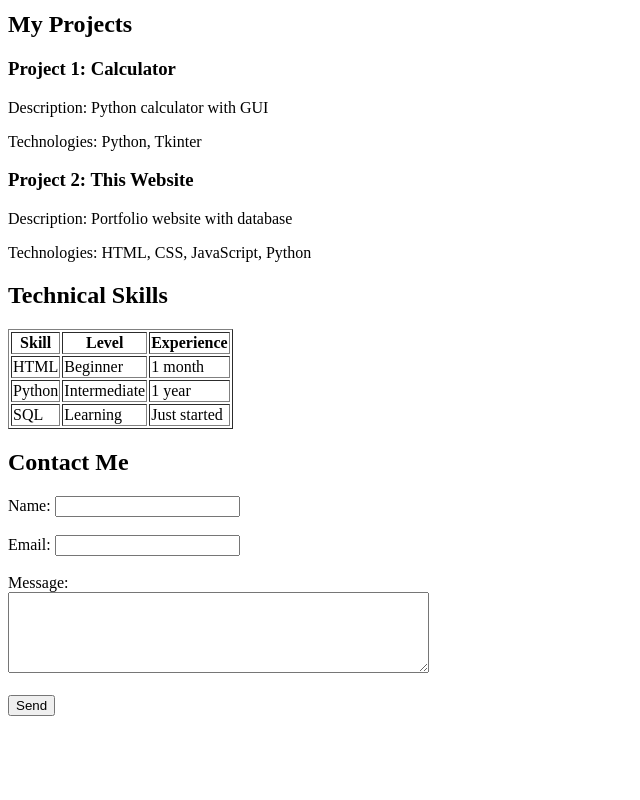
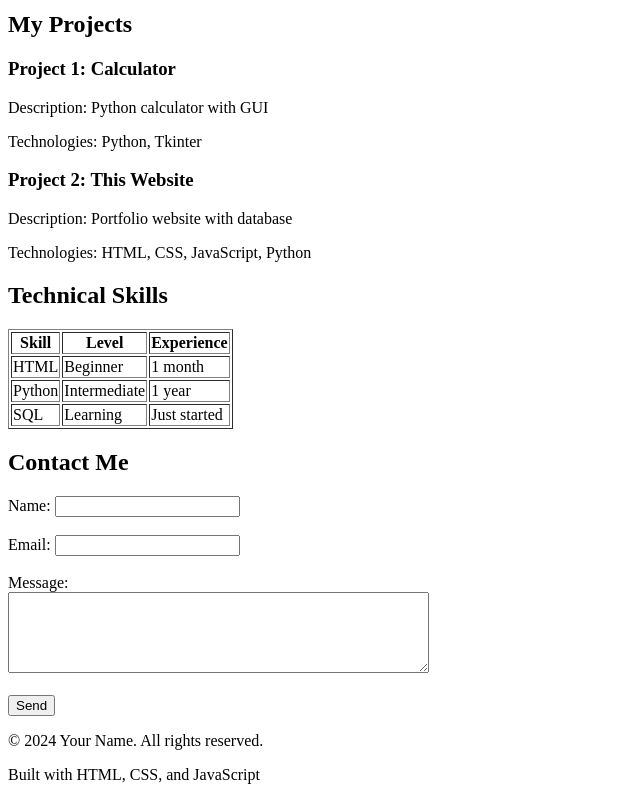
Before and after one commit to Huskz0/Module5-portfolio-website, a plain HTML site: page index.html in a window 1280 px wide. Shown: the part 459-1259 px from the top of the page, without its empty margins (0-640 px from the left). Before the commit the page ends 1183 px from the top, so only its background shows below. Drawn offline with Linux system fonts and the light colour scheme.

Commit message:
Added footer with copyright information

```diff
--- a/index.html
+++ b/index.html
@@ -96,5 +96,8 @@
 </section>
 </main>
 </body>
-
+<footer>                                     <!-- Footer section -->
+    <p>&copy; 2024 Your Name. All rights reserved.</p>
+    <p>Built with HTML, CSS, and JavaScript</p>
+</footer>
 </html>
```
